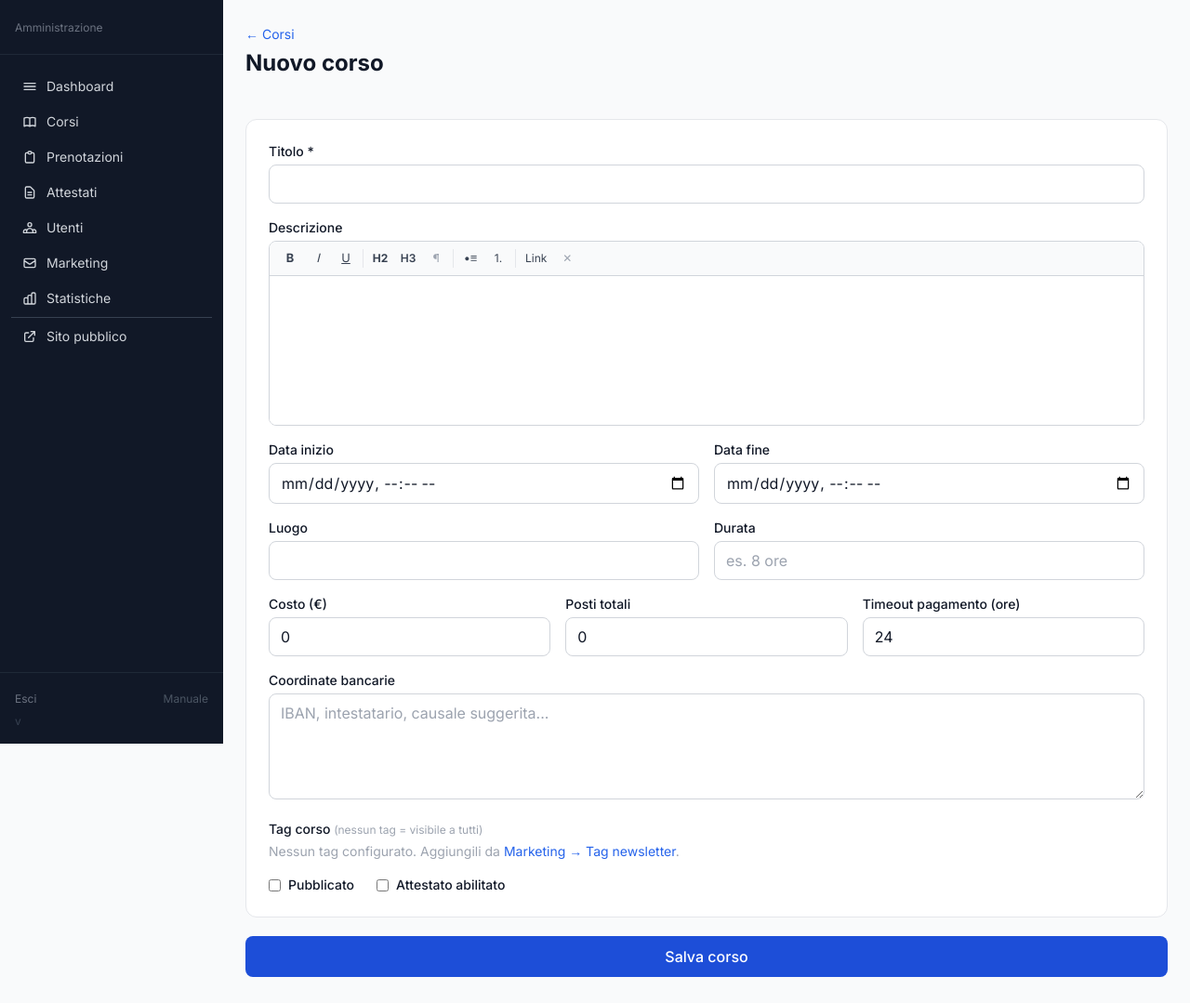
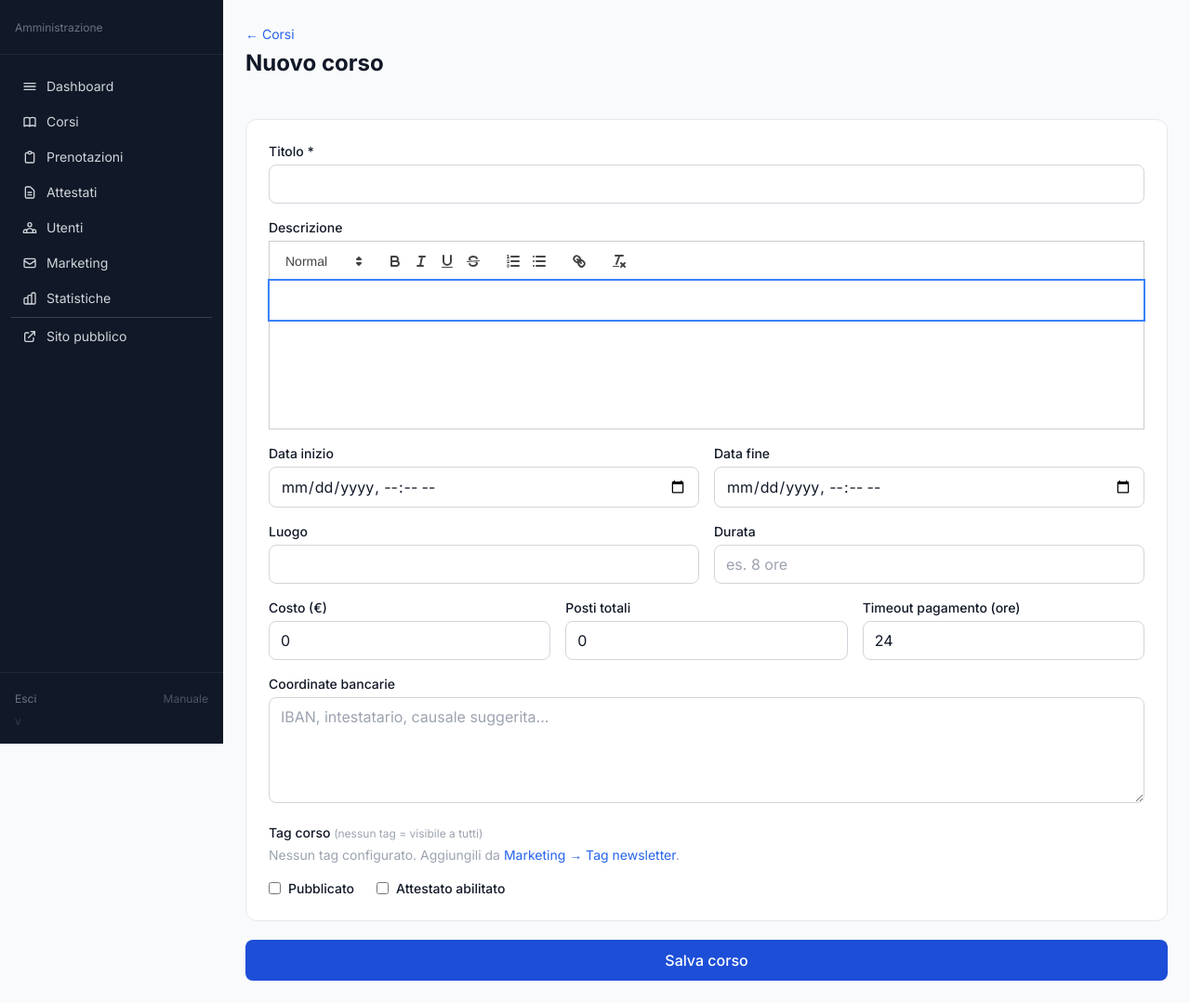
Before and after one commit to ico88/Booking-Course, a Python web app: template python_app/app/templates/admin/corsi/form.html in a window 1280 px wide. Shown: the whole page at 93% size. Before the commit the page ends 1051 px from the top, so only its background shows below. Run offline with Jinja, Linux system fonts and the light colour scheme; the template is opened without the code that fills it, so the values that code supplies are empty; some libraries are stand-ins or nearby versions.

Commit message:
feat: sostituisci editor custom con Quill.js per la descrizione corso
Quill genera HTML semantico pulito senza execCommand deprecato.
Toolbar: titoli H2/H3, grassetto, corsivo, sottolineato, liste, link, reset.

https://claude.ai/code/session_01RvvC8sfcSmrYNytMzuj5BD

```diff
--- a/python_app/app/templates/admin/corsi/form.html
+++ b/python_app/app/templates/admin/corsi/form.html
@@ -47,24 +47,7 @@
         </div>
         <div>
           <label class="block text-sm font-medium mb-1">Descrizione</label>
-          <div class="border border-gray-300 rounded-lg overflow-hidden">
-            <div class="bg-gray-50 border-b border-gray-300 px-2 py-1 flex flex-wrap items-center gap-0.5">
-              <button type="button" onmousedown="event.preventDefault();eCmd('ed-desc','bold')" class="e-btn font-bold" title="Grassetto">B</button>
-              <button type="button" onmousedown="event.preventDefault();eCmd('ed-desc','italic')" class="e-btn italic" title="Corsivo">I</button>
-              <button type="button" onmousedown="event.preventDefault();eCmd('ed-desc','underline')" class="e-btn underline" title="Sottolineato">U</button>
-              <span class="w-px h-5 bg-gray-200 mx-0.5"></span>
-              <button type="button" onmousedown="event.preventDefault();eBlock('ed-desc','h2')" class="e-btn font-bold text-xs" title="Titolo H2">H2</button>
-              <button type="button" onmousedown="event.preventDefault();eBlock('ed-desc','h3')" class="e-btn font-semibold text-xs" title="Titolo H3">H3</button>
-              <button type="button" onmousedown="event.preventDefault();eBlock('ed-desc','p')" class="e-btn text-gray-400 text-xs" title="Paragrafo">¶</button>
-              <span class="w-px h-5 bg-gray-200 mx-0.5"></span>
-              <button type="button" onmousedown="event.preventDefault();eCmd('ed-desc','insertUnorderedList')" class="e-btn" title="Elenco puntato">•≡</button>
-              <button type="button" onmousedown="event.preventDefault();eCmd('ed-desc','insertOrderedList')" class="e-btn text-xs" title="Elenco numerato">1.</button>
-              <span class="w-px h-5 bg-gray-200 mx-0.5"></span>
-              <button type="button" onmousedown="event.preventDefault();eLink('ed-desc')" class="e-btn text-xs px-1.5" style="width:auto" title="Link">Link</button>
-              <button type="button" onmousedown="event.preventDefault();eCmd('ed-desc','removeFormat')" class="e-btn text-gray-400 text-xs" title="Rimuovi formattazione">✕</button>
-            </div>
-            <div id="ed-desc" contenteditable="true" class="p-3 bg-white text-sm leading-relaxed" style="min-height:160px"></div>
-          </div>
+          <div id="quill-desc" style="min-height:160px"></div>
           <textarea name="descrizione" id="textarea-descrizione" class="hidden"></textarea>
         </div>
         <div class="grid grid-cols-2 gap-4">
@@ -216,19 +199,24 @@
   {% endif %}
 </div>
 
+<link href="https://cdn.jsdelivr.net/npm/quill@2/dist/quill.snow.css" rel="stylesheet">
+<script src="https://cdn.jsdelivr.net/npm/quill@2/dist/quill.js"></script>
 <script>
-function eCmd(id, cmd) { document.getElementById(id).focus(); document.execCommand(cmd, false, null); }
-function eBlock(id, tag) { document.getElementById(id).focus(); document.execCommand('formatBlock', false, tag); }
-function eLink(id) {
-  document.getElementById(id).focus();
-  const url = prompt('URL del link (es. https://...)');
-  if (url) document.execCommand('createLink', false, url);
-}
-
-const edDesc = document.getElementById('ed-desc');
-edDesc.innerHTML = {{ (corso.descrizione if corso else '') | tojson }};
+const quill = new Quill('#quill-desc', {
+  theme: 'snow',
+  modules: {
+    toolbar: [
+      [{ header: [2, 3, false] }],
+      ['bold', 'italic', 'underline', 'strike'],
+      [{ list: 'ordered' }, { list: 'bullet' }],
+      ['link'],
+      ['clean'],
+    ]
+  }
+});
+quill.clipboard.dangerouslyPasteHTML({{ (corso.descrizione if corso else '') | tojson }});
 document.getElementById('corso-form').addEventListener('submit', function() {
-  document.getElementById('textarea-descrizione').value = edDesc.innerHTML;
+  document.getElementById('textarea-descrizione').value = quill.getSemanticHTML();
 });
 
 // Show/hide attestato template box
```
